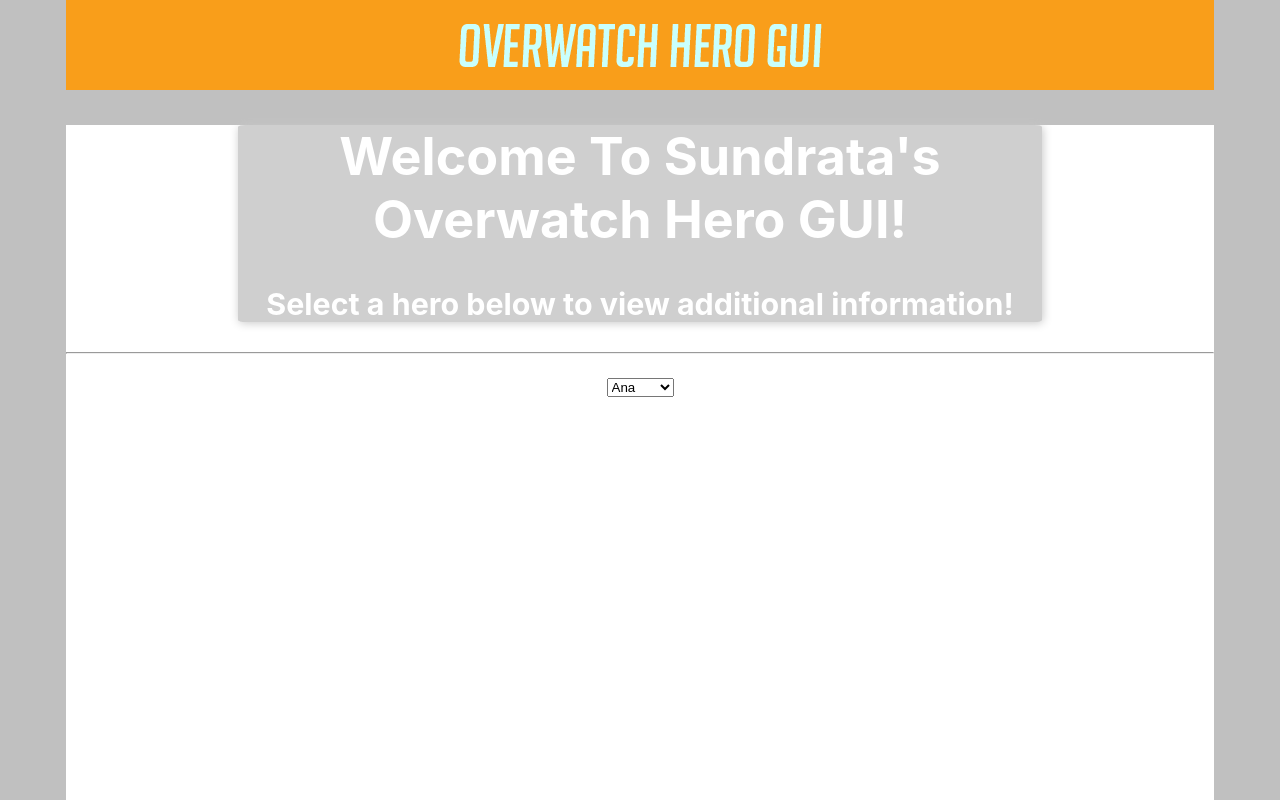
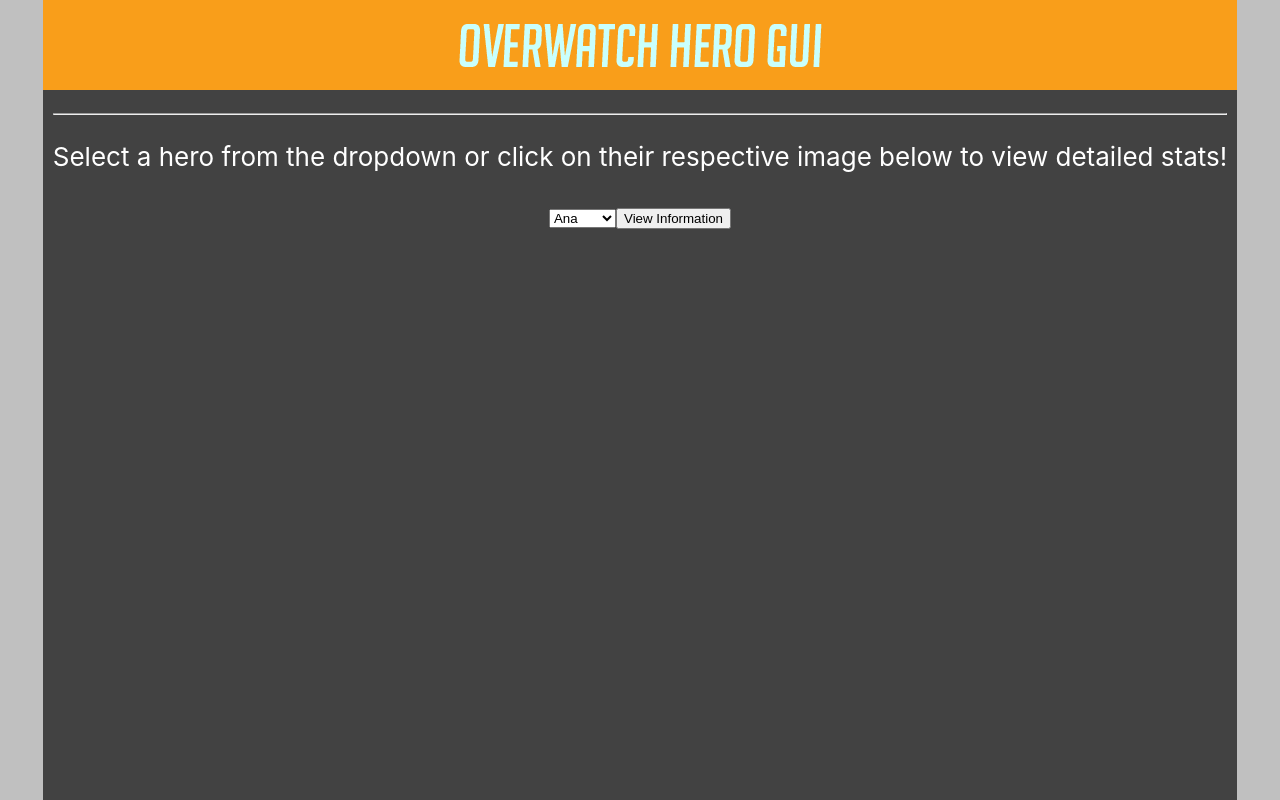
Before and after one commit to sundrata/overwatch-api-data-vis, a React (Create React App) app: page / in a window 1280 px wide. Shown: the top 800 px of the page. Built offline with nearby package versions, Linux system fonts and the light colour scheme.

Commit message:
dispatches hero on submit rather than change, some UI updates

```diff
--- a/src/components/App/App.css
+++ b/src/components/App/App.css
@@ -25,7 +25,8 @@
 
 .body {
   height: 1000px;
-  background-color: white;
+  background-color: rgb(66, 66, 66);
+  padding: 10px;
 }
 .bodyInfo {
   border-radius: 1%;
--- a/src/components/Search/Search.jsx
+++ b/src/components/Search/Search.jsx
@@ -12,11 +12,11 @@
 
     handleHero = (event) => {
         this.setState({
-          hero : event.target.value }, this.dispatchHero);
+          hero : event.target.value });
         console.log('state set');
       }
 
-    dispatchHero () {
+    dispatchHero = () => {
         this.props.dispatch({
             type: 'GET_HERO',
             payload: this.state.hero
@@ -37,17 +37,15 @@
         return (
             <div className="body">
                 <center>
-                    <div className="bodyInfo">
-                        <h1>Welcome To Sundrata's Overwatch Hero GUI!</h1>
-                        <h3>Select a hero below to view additional information!</h3>
-                    </div>
-                    {/* <button onClick={() => this.fetchAna()}></button> */}
                     <hr></hr>
+                    <p>Select a hero from the dropdown or click on their respective image below to view detailed stats!</p>
                     <select value={this.state.hero} onChange={this.handleHero}>Select Hero
                     <option value={1}>Ana</option>
                     <option value={2}>Bastion</option>
                     <option value={3}>D.Va</option>
-                    </select><br></br>
+                    </select>
+                    <button onClick={this.dispatchHero}>View Information</button>
+                    <br></br>
                     {/* <img src={list} /> */}
                 </center>
             </div>
```
